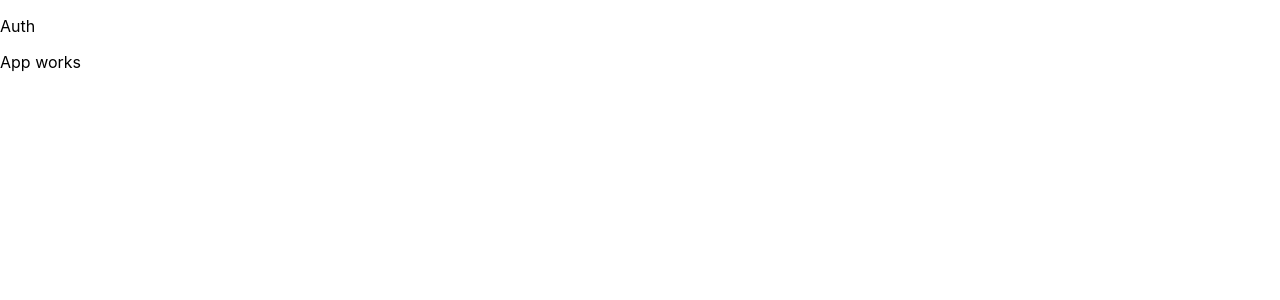
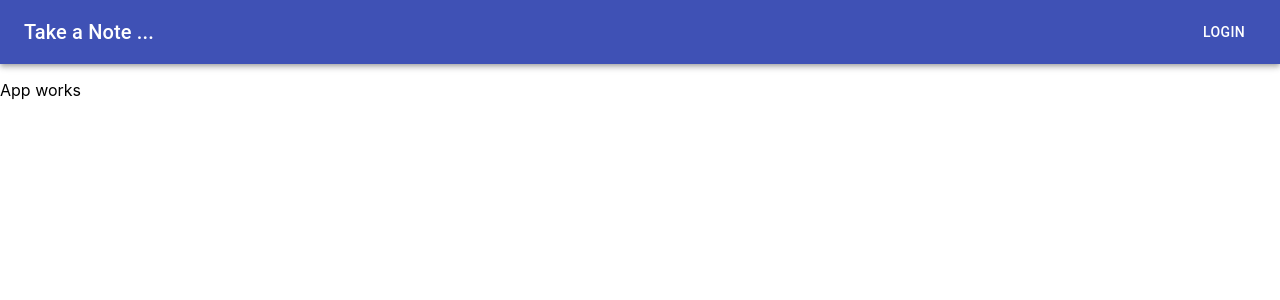
Before and after one commit to imganjgahi/Note-project, a React app: page / in a window 1280 px wide. Shown: the top 300 px of the page. Built offline with nearby package versions, Linux system fonts and the light colour scheme.

Commit message:
navbar added

```diff
--- a/src/Components/App.tsx
+++ b/src/Components/App.tsx
@@ -1,5 +1,6 @@
 import * as React from "react";
 import Login from "./Auth/Login";
+import { Navbar } from "./Navbar/Navbar";
 
 
 export const App = () => {
@@ -7,7 +8,8 @@ export const App = () => {
 
     return (
         <React.Fragment>
-            <Login />
+
+            <Navbar />
             <p>App works</p>
 
         </React.Fragment>
--- /dev/null
+++ b/src/Components/Navbar/Navbar.tsx
@@ -0,0 +1,34 @@
+import * as React from 'react';
+import { createStyles, makeStyles, Theme } from '@material-ui/core/styles';
+import AppBar from '@material-ui/core/AppBar';
+import Toolbar from '@material-ui/core/Toolbar';
+import Typography from '@material-ui/core/Typography';
+import Button from '@material-ui/core/Button';
+
+const useStyles = makeStyles((theme: Theme) =>
+  createStyles({
+    root: {
+      flexGrow: 1,
+    },
+    title: {
+      flexGrow: 1,
+    },
+  }),
+);
+
+interface IProps {
+
+}
+export const Navbar = () => {
+    const classes = useStyles({});
+    return (
+        <AppBar position="static">
+  <Toolbar>
+    <Typography variant="h6" className={classes.title}>
+      Take a Note ...
+    </Typography>
+    <Button color="inherit">Login</Button>
+  </Toolbar>
+</AppBar>
+    )
+}
```
